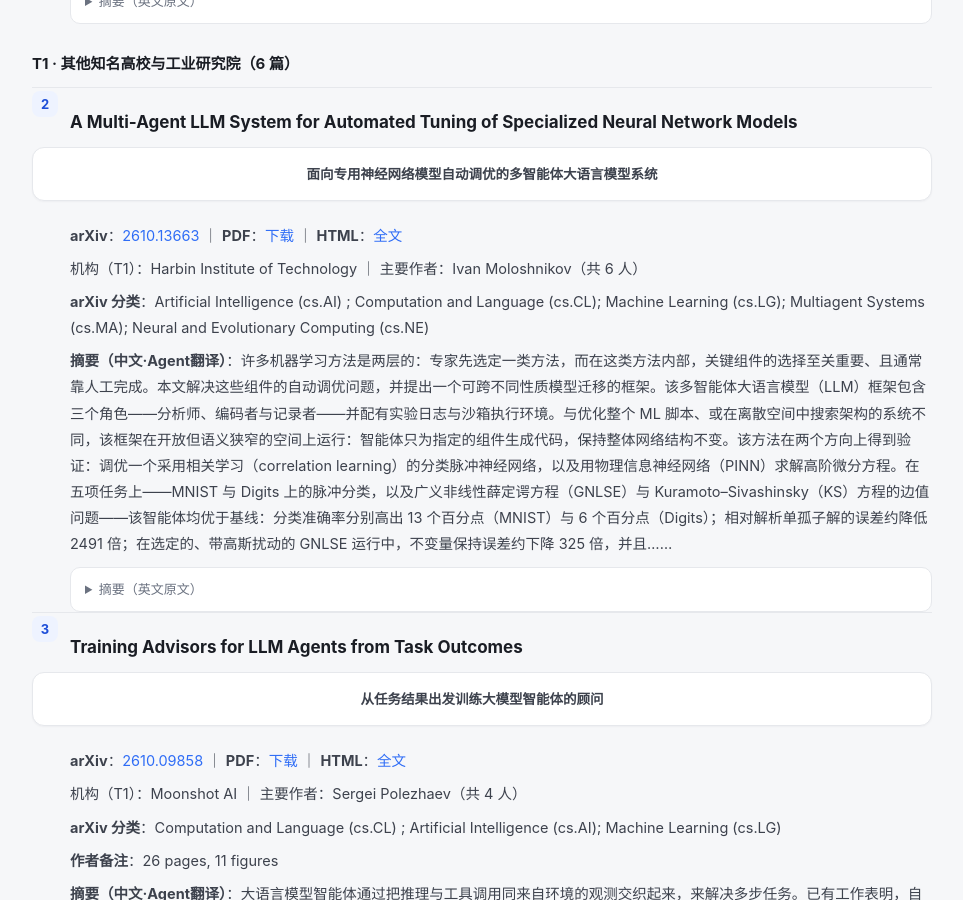
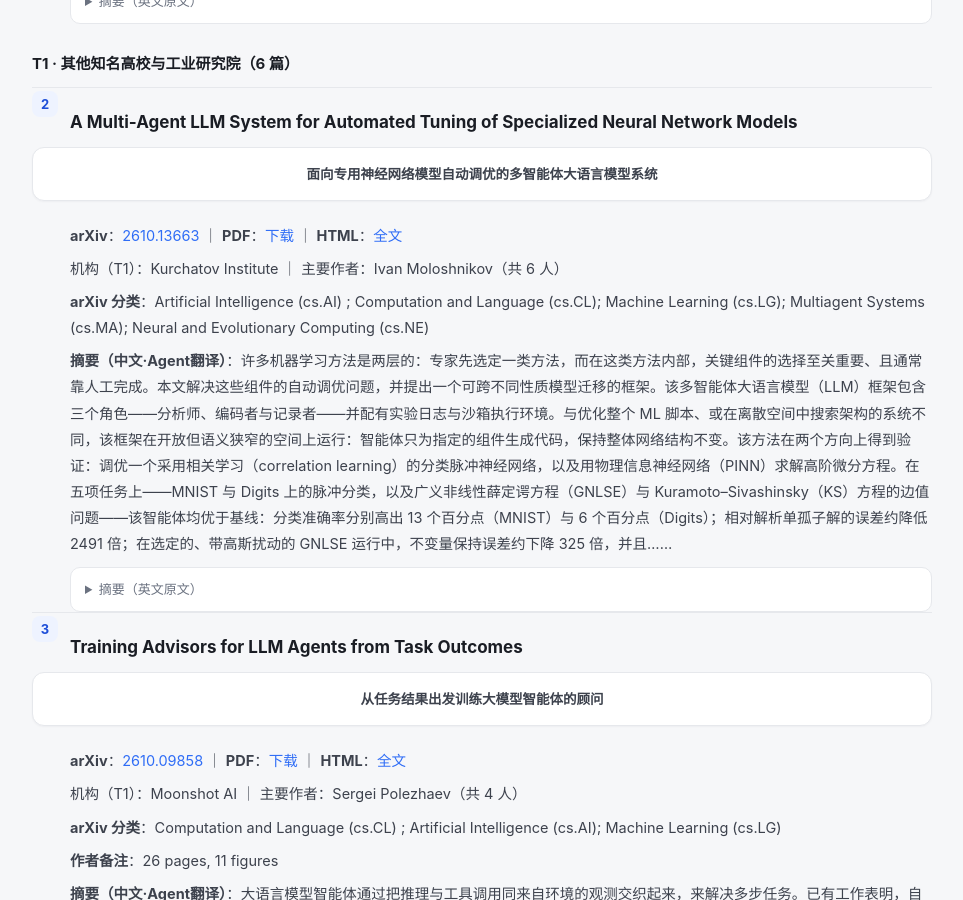
Before and after one commit to isaacveg/mas-daily, a Jekyll site: the page built from daily/2026-10-14.md, in a window 1280 px wide and 900 px high, scrolled down 1710 px. Shown: the whole window, without its empty margins (158-1121 px from the left). Built offline with Jekyll 4.4.1, drawn with Linux system fonts in a browser that asks for light colours; some of the changed text lies outside the part shown.

Commit message:
report: 更新 2026-10-14 日报

```diff
--- a/daily/2026-10-14.md
+++ b/daily/2026-10-14.md
@@ -16,7 +16,7 @@ permalink: /daily/2026-10-14/
 | # | 论文 | 主要机构 | 层级 | 主题标签 | 版本/日期 |
 |---|------|----------|:----:|----------|-----------|
 | 1 | [Do Tool Calls Execute as Intended? Measuring and Repairing Intent-E…](https://arxiv.org/abs/2610.04375) | Zhejiang University、Nanjing University | T0 | llm agent、large language model | v1 / Sat, 3 Oct 2026 |
-| 2 | [A Multi-Agent LLM System for Automated Tuning of Specialized Neural…](https://arxiv.org/abs/2610.13663) | Harbin Institute of Technology | T1 | multi-agent、multiagent、large language model | v1 / Fri, 9 Oct 2026 |
+| 2 | [A Multi-Agent LLM System for Automated Tuning of Specialized Neural…](https://arxiv.org/abs/2610.13663) | Kurchatov Institute | T1 | multi-agent、multiagent、large language model | v1 / Fri, 9 Oct 2026 |
 | 3 | [Training Advisors for LLM Agents from Task Outcomes](https://arxiv.org/abs/2610.09858) | Moonshot AI | T1 | llm agent、language model agent、large language model | v1 / Wed, 7 Oct 2026 |
 | 4 | [SpireBench: Evaluating Long-Horizon Strategic Play of Agentic Model…](https://arxiv.org/abs/2610.12596) | Vector Institute | T1 | agentic、large language model | v1 / Thu, 8 Oct 2026 |
 | 5 | [Goldsmith: Gold-Loss-Guided Definition Optimization with an Agentic…](https://arxiv.org/abs/2610.09489) | Sun Yat-sen University | T1 | agentic、large language model | v1 / Wed, 7 Oct 2026 |
@@ -51,7 +51,7 @@ Agents built on large language models (LLMs) build and run software through tool
 > **面向专用神经网络模型自动调优的多智能体大语言模型系统**
 
 - **arXiv**：[2610.13663](https://arxiv.org/abs/2610.13663) ｜ **PDF**：[下载](https://arxiv.org/pdf/2610.13663) ｜ **HTML**：[全文](https://arxiv.org/html/2610.13663v1)
-- 机构（T1）：Harbin Institute of Technology ｜ 主要作者：Ivan Moloshnikov（共 6 人）
+- 机构（T1）：Kurchatov Institute ｜ 主要作者：Ivan Moloshnikov（共 6 人）
 - **arXiv 分类**：Artificial Intelligence (cs.AI) ; Computation and Language (cs.CL); Machine Learning (cs.LG); Multiagent Systems (cs.MA); Neural and Evolutionary Computing (cs.NE)
 - **摘要（中文·Agent翻译）**：许多机器学习方法是两层的：专家先选定一类方法，而在这类方法内部，关键组件的选择至关重要、且通常靠人工完成。本文解决这些组件的自动调优问题，并提出一个可跨不同性质模型迁移的框架。该多智能体大语言模型（LLM）框架包含三个角色——分析师、编码者与记录者——并配有实验日志与沙箱执行环境。与优化整个 ML 脚本、或在离散空间中搜索架构的系统不同，该框架在开放但语义狭窄的空间上运行：智能体只为指定的组件生成代码，保持整体网络结构不变。该方法在两个方向上得到验证：调优一个采用相关学习（correlation learning）的分类脉冲神经网络，以及用物理信息神经网络（PINN）求解高阶微分方程。在五项任务上——MNIST 与 Digits 上的脉冲分类，以及广义非线性薛定谔方程（GNLSE）与 Kuramoto–Sivashinsky（KS）方程的边值问题——该智能体均优于基线：分类准确率分别高出 13 个百分点（MNIST）与 6 个百分点（Digits）；相对解析单孤子解的误差约降低 2491 倍；在选定的、带高斯扰动的 GNLSE 运行中，不变量保持误差约下降 325 倍，并且……
 
@@ -168,3 +168,5 @@ Agentic workloads resend long contexts that barely change between calls. Prefix
 
 **运行提示：**
 - 仅对相关度前 60 篇抓取正文/机构，其余未纳入本日日报。
+- 复核：2610.13663：机构改为 Kurchatov Institute
+- 其中 1 篇机构由 Agent 复核修正（依据见复核文件）。
```
Also changed, not shown: other parts of daily/2026-10-14.md (+1 -1 lines).
